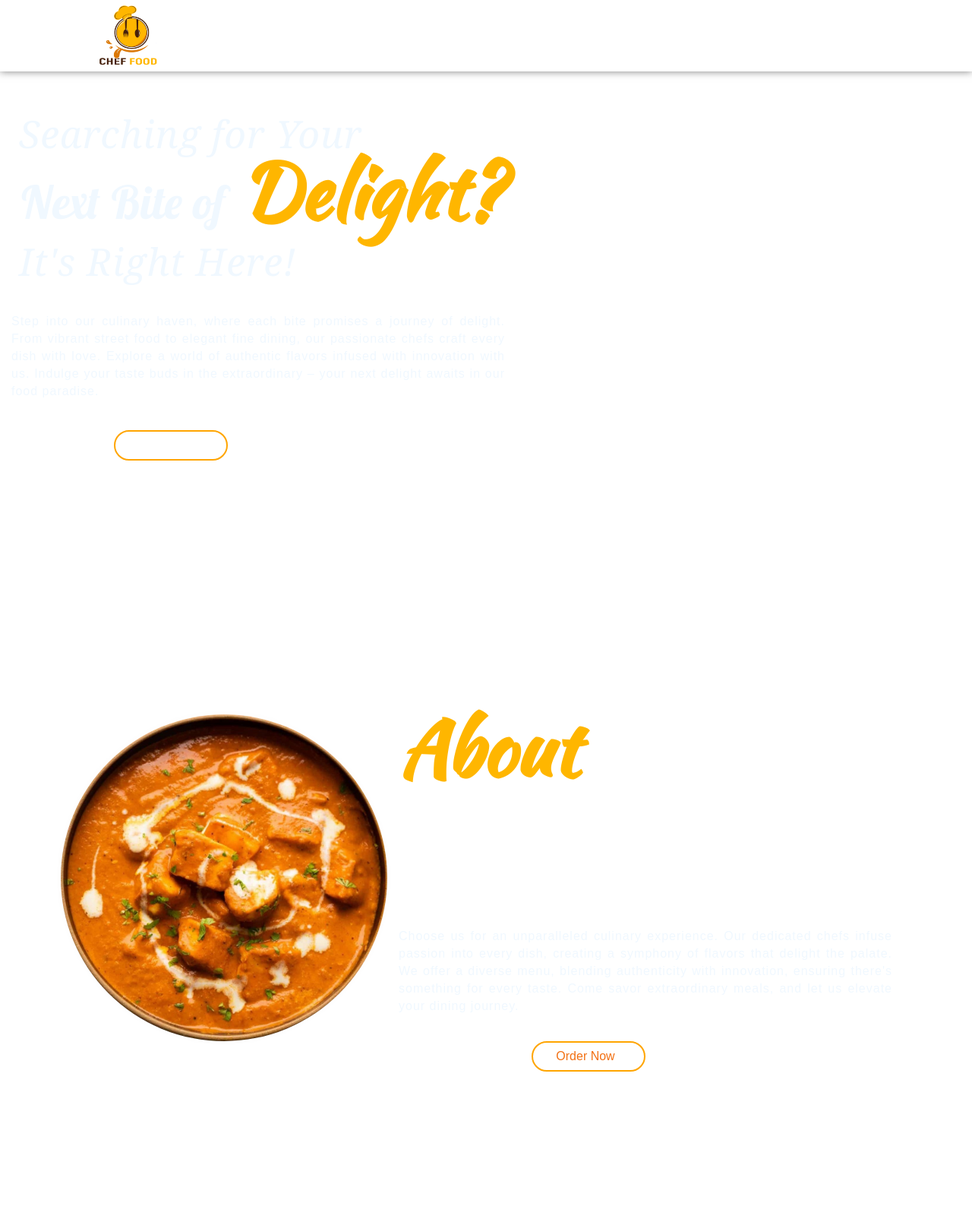
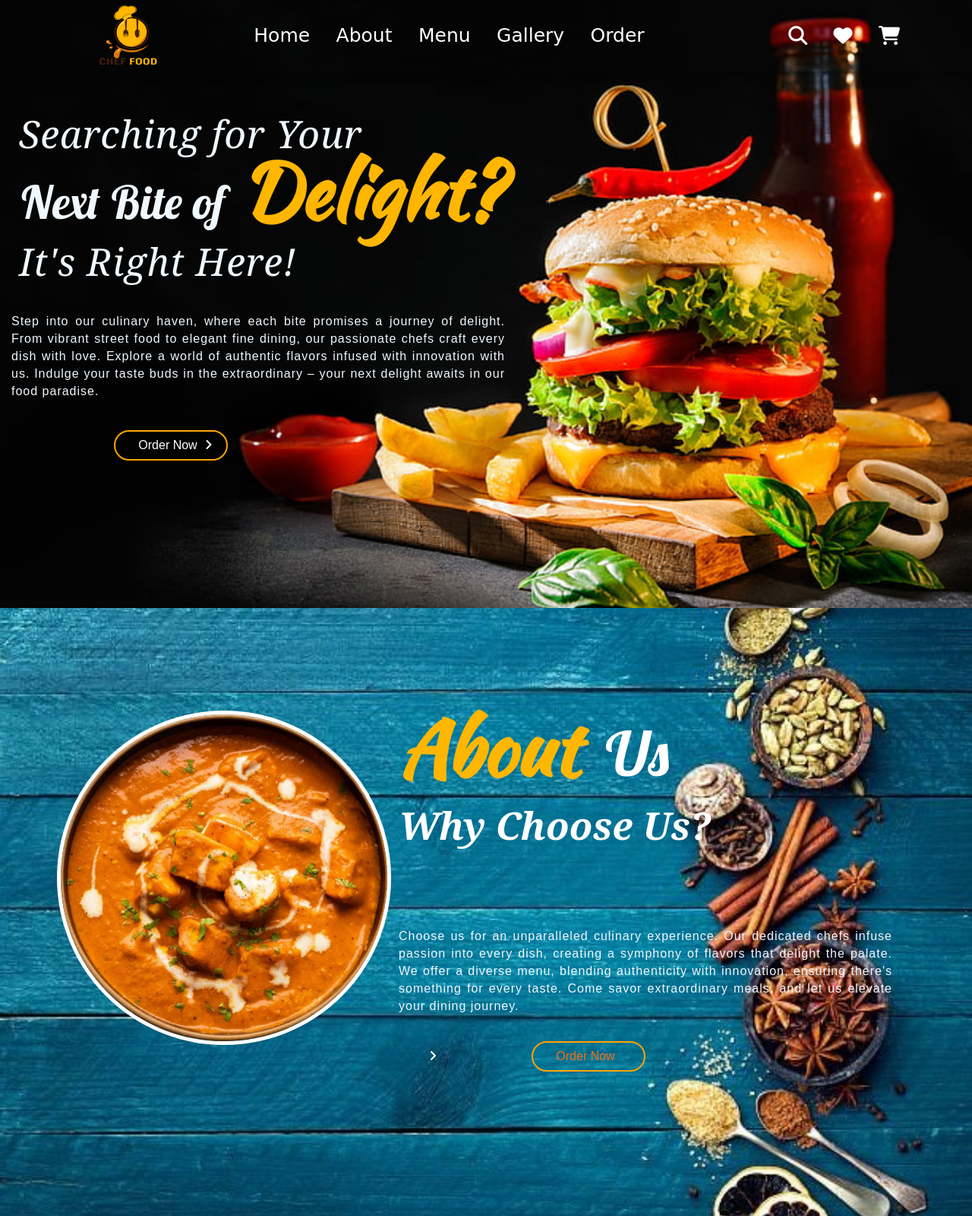
Before and after one commit to GauriSriv/Cuisine-Carousel, a plain HTML site: page index.html in a window 1280 px wide. Shown: the top 1600 px of the page at 76% size. Drawn offline with Linux system fonts and the light colour scheme; a web font is replaced by a local one.

Commit message:
Update style.css

```diff
--- a/style.css
+++ b/style.css
@@ -6,7 +6,7 @@
     font-family: sans-serif;
 }
 body{
-    background: url(images/bg.jpg) no-repeat;
+    background: url(bg.jpg) no-repeat;
     height: 100vh;
     width: 100%;
     background-size: cover;
@@ -235,7 +235,7 @@ section .media i:hover{
     height: 100vh;
     padding: 70px 0;
     background-color: rgb(246, 155, 139);
-    background: url(images/s.jpg) no-repeat;
+    background: url(s.jpg) no-repeat;
     height: 100vh;
     width: 100%;
     background-size: cover;
```
